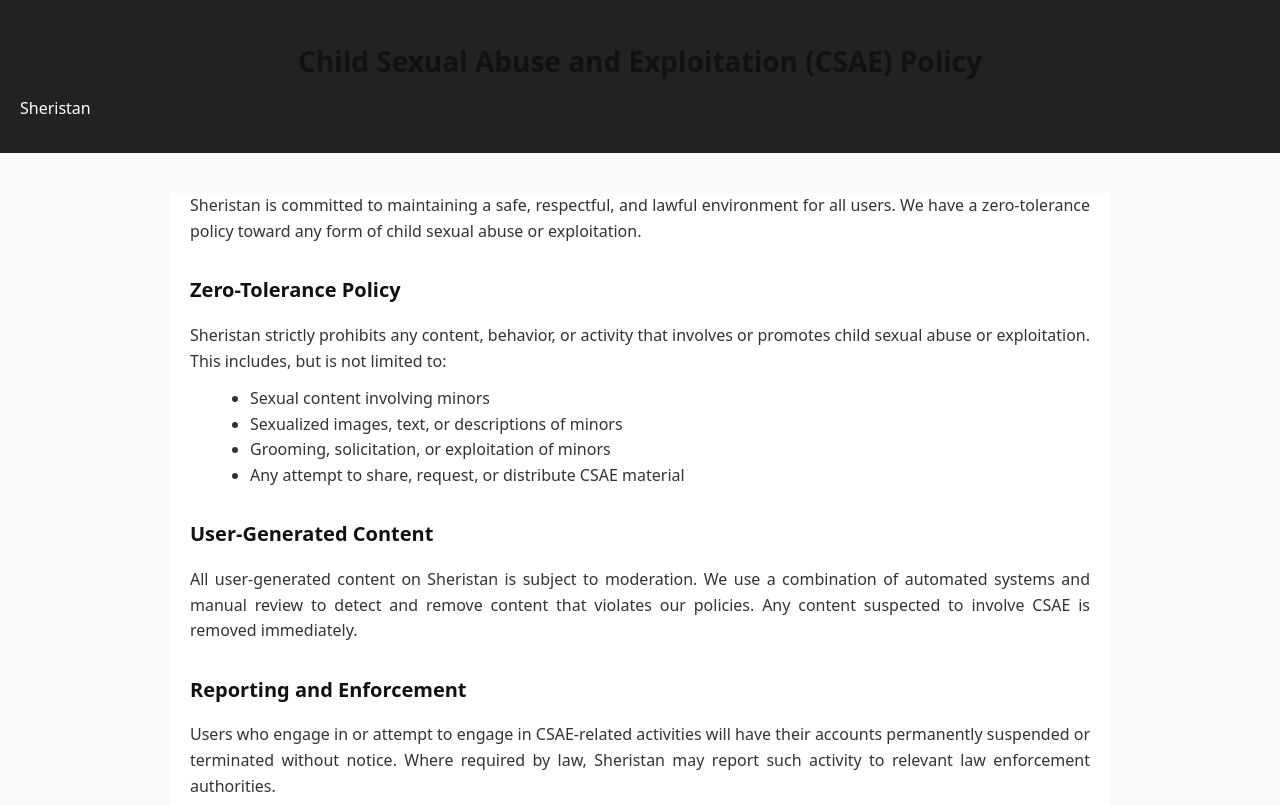
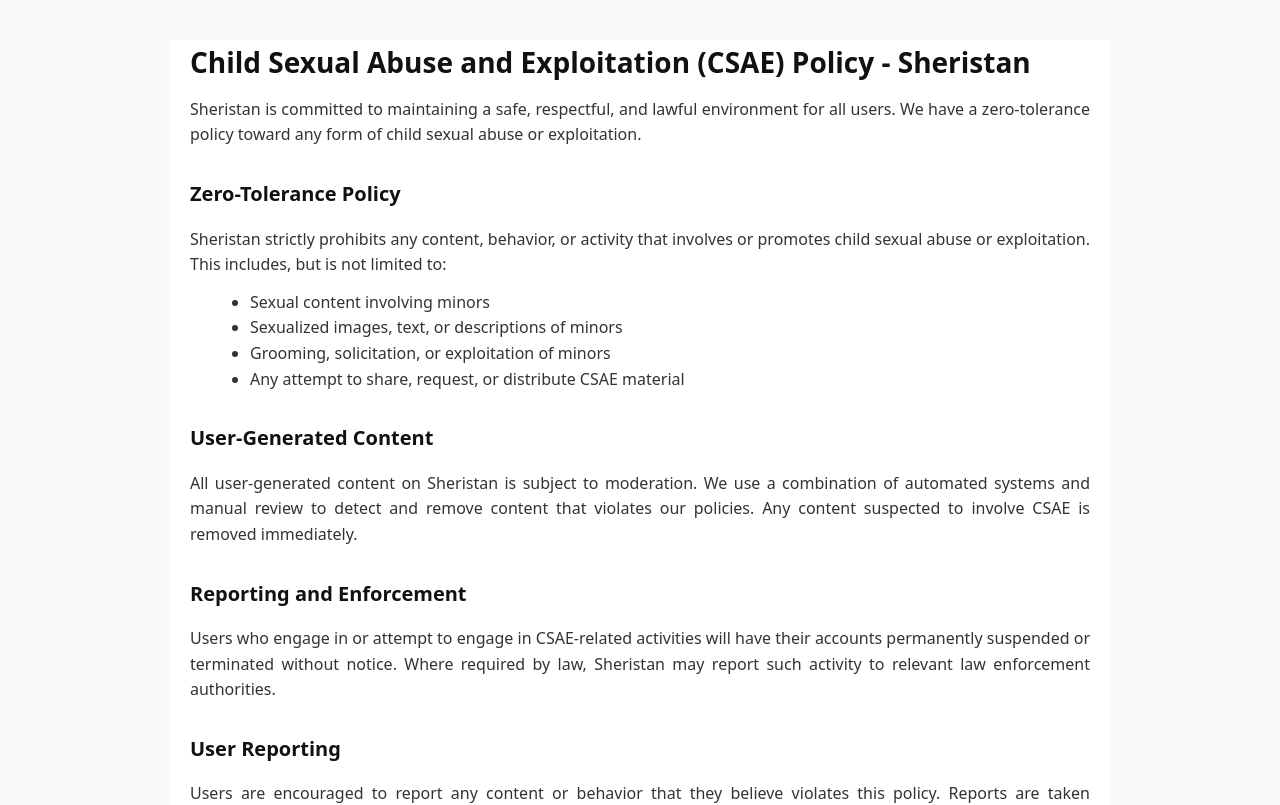
Before and after one commit to sheristan/sheristan-legal, a plain HTML site: page child-policy.html in a window 1280 px wide. Shown: the top 805 px of the page. Drawn offline with Linux system fonts and the light colour scheme.

Commit message:
updated csae

```diff
--- a/child-policy.css
+++ b/child-policy.css
@@ -6,13 +6,6 @@
       margin: 0;
       background-color: #f9f9f9;
       color: #333;
-    }
-
-    header {
-      background-color: #222;
-      color: #fff;
-      padding: 20px;
-      text-align: center;
     }
 
     main {
--- a/child-policy.html
+++ b/child-policy.html
@@ -8,12 +8,9 @@
 </head>
 <body>
 
-  <header>
-    <h1>Child Sexual Abuse and Exploitation (CSAE) Policy</h1>
-    <p>Sheristan</p>
-  </header>
+  <main>
+    <h1>Child Sexual Abuse and Exploitation (CSAE) Policy - Sheristan</h1>
 
-  <main>
     <p>
       Sheristan is committed to maintaining a safe, respectful, and lawful
       environment for all users. We have a zero-tolerance policy toward any form
```
